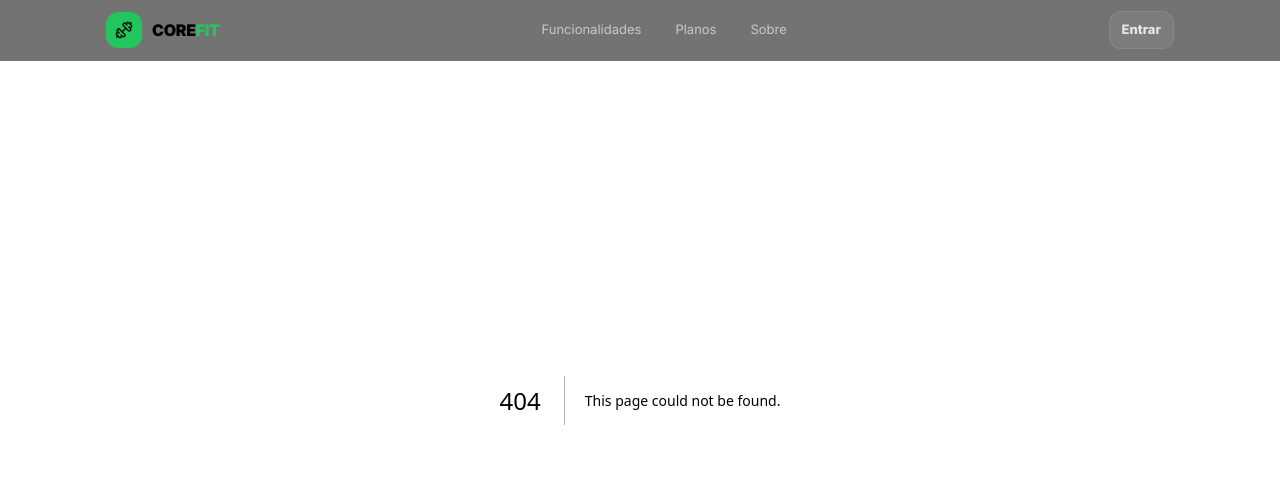
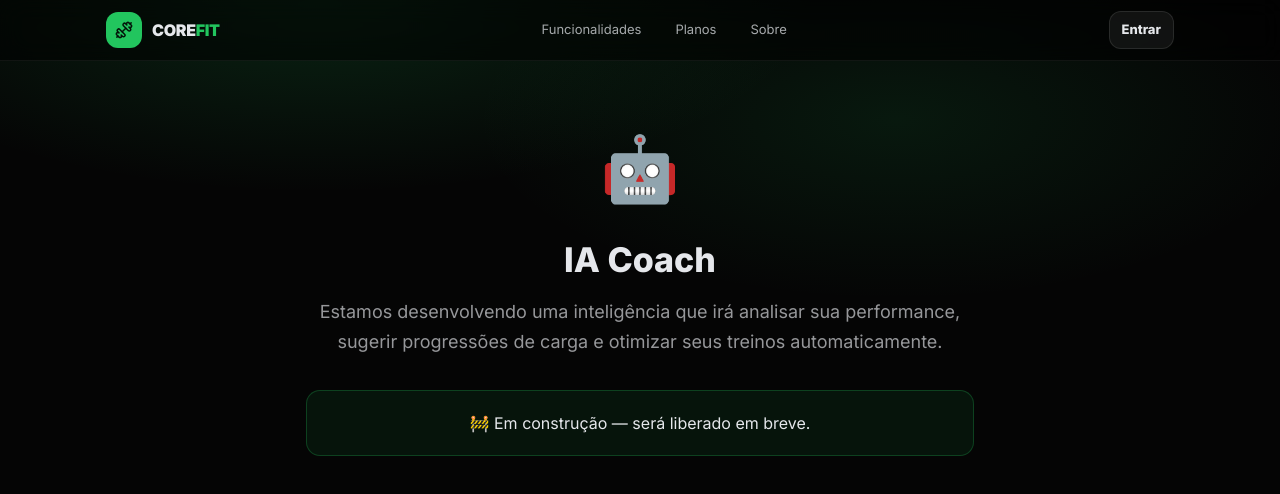
Before and after one commit to Viniciusslc/corefit-frontend, a Next.js app: page /ai-coach in a window 1280 px wide. Before the commit this address had no page. Shown: the top 494 px of the page. Built offline with nearby package versions, Linux system fonts and the light colour scheme.

Commit message:
feat: add IA Coach placeholder page

```diff
--- /dev/null
+++ b/src/app/ai-coach/page.tsx
@@ -0,0 +1,47 @@
+export default function AiCoachPage() {
+  return (
+    <main className="corefit-bg">
+      <div
+        className="corefit-container"
+        style={{
+          paddingTop: 120,
+          paddingBottom: 120,
+          maxWidth: 700,
+          textAlign: "center",
+        }}
+      >
+        <div
+          style={{
+            fontSize: 64,
+            marginBottom: 24,
+          }}
+        >
+          🤖
+        </div>
+
+        <h1 style={{ fontSize: 34, fontWeight: 800, marginBottom: 16 }}>
+          IA Coach
+        </h1>
+
+        <p
+          className="text-muted-soft"
+          style={{ fontSize: 18, lineHeight: 1.7, marginBottom: 32 }}
+        >
+          Estamos desenvolvendo uma inteligência que irá analisar sua performance,
+          sugerir progressões de carga e otimizar seus treinos automaticamente.
+        </p>
+
+        <div
+          style={{
+            padding: 20,
+            borderRadius: 14,
+            background: "rgba(34,197,94,0.08)",
+            border: "1px solid rgba(34,197,94,0.25)",
+          }}
+        >
+          🚧 Em construção — será liberado em breve.
+        </div>
+      </div>
+    </main>
+  );
+}
--- a/src/components/dashboard/QuickActions.tsx
+++ b/src/components/dashboard/QuickActions.tsx
@@ -39,11 +39,7 @@ export function QuickActions() {
         </button>
 
         {/* Editar treino */}
-        <button
-          type="button"
-          className="qa-tile"
-          onClick={() => router.push("/trainings")}
-        >
+        <button type="button" className="qa-tile" onClick={() => router.push("/trainings")}>
           <div className="qa-ic">
             <PencilLine size={16} />
           </div>
@@ -53,27 +49,19 @@ export function QuickActions() {
           </div>
         </button>
 
-        {/* IA Coach */}
-        <button
-          type="button"
-          className="qa-tile"
-          onClick={() => router.push("/ai/generate-training")}
-        >
+        {/* IA Coach (Em construção) */}
+        <button type="button" className="qa-tile" onClick={() => router.push("/ai-coach")}>
           <div className="qa-ic">
             <Sparkles size={16} />
           </div>
           <div className="qa-tx">
             <b>IA Coach</b>
-            <span>Sugestões inteligentes</span>
+            <span>Em construção</span>
           </div>
         </button>
 
         {/* Progresso */}
-        <button
-          type="button"
-          className="qa-tile"
-          onClick={() => router.push("/workouts")}
-        >
+        <button type="button" className="qa-tile" onClick={() => router.push("/workouts")}>
           <div className="qa-ic">
             <TrendingUp size={16} />
           </div>
```
